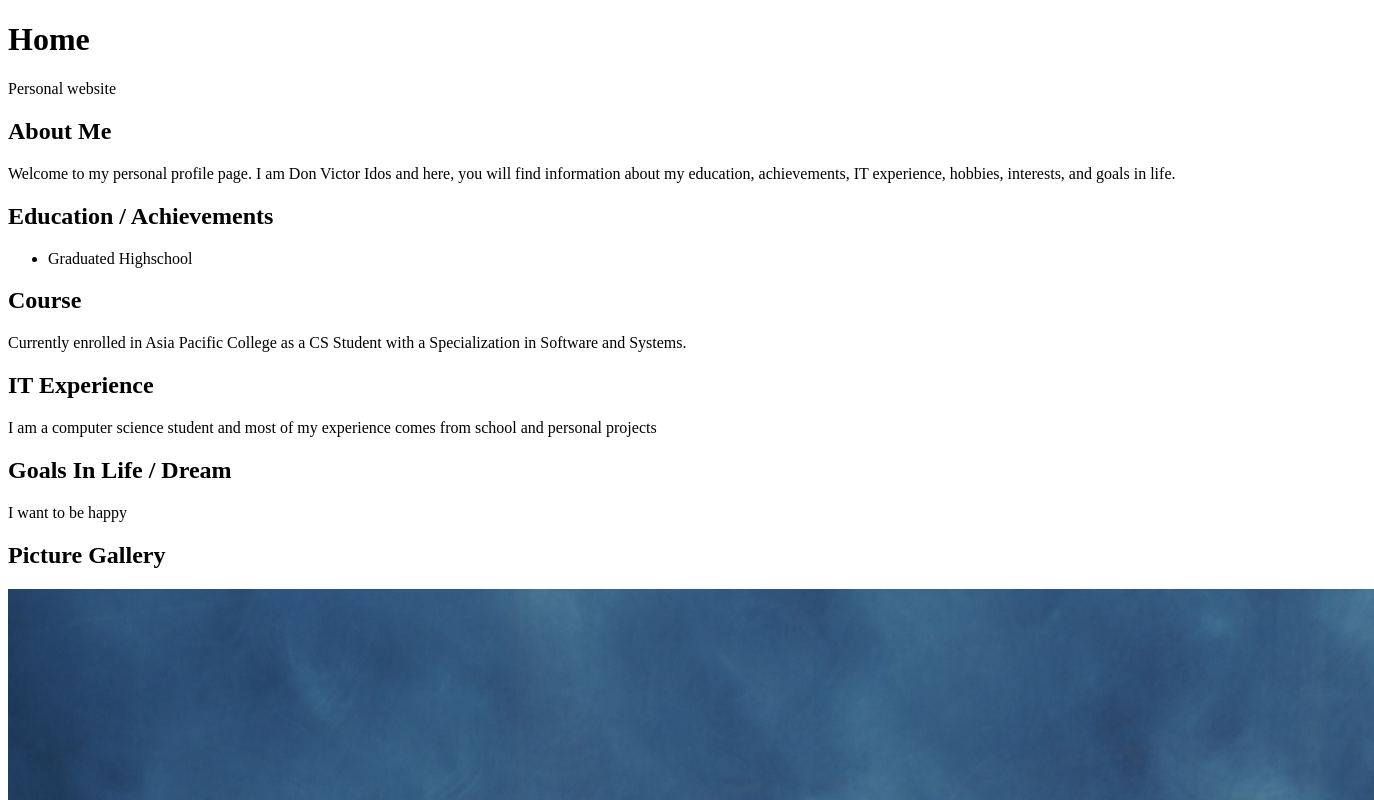
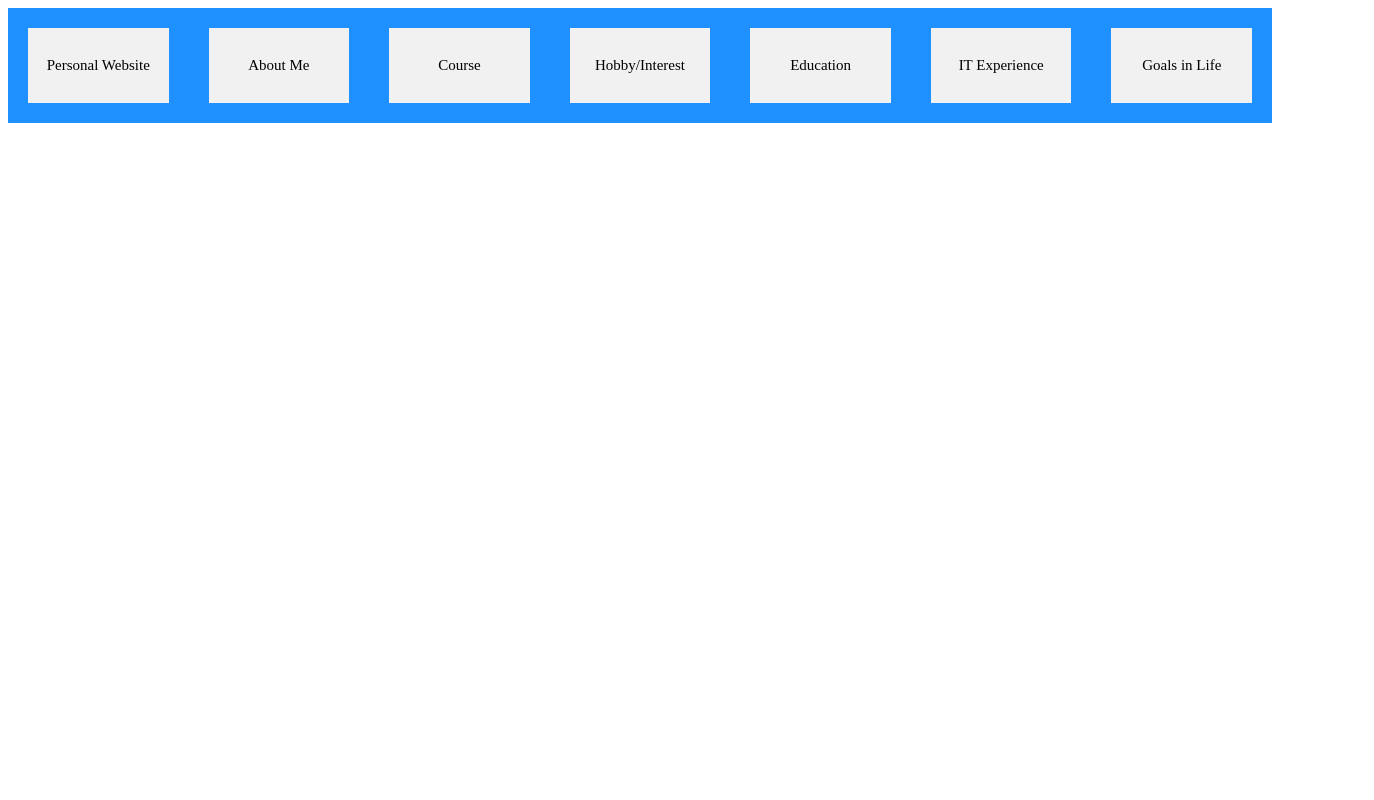
Before and after one commit to apcdlidos/webprog-personal-website, a plain HTML site: page home/index.html in a window 1280 px wide. Shown: the top 800 px of the page, 1374 px wide, since content can reach past the window. Drawn offline with Linux system fonts and the light colour scheme.

Commit message:
Updated Flexbox

```diff
--- a/home/css/flexbox.css
+++ b/home/css/flexbox.css
@@ -6,9 +6,9 @@
 
 .flex-container > div {
   background-color: #f1f1f1;
-  width: 100px;
-  margin: 10px;
+  width: 200px;
+  margin: 20px;
   text-align: center;
   line-height: 75px;
-  font-size: 30px;
+  font-size: 15px;
 }
--- a/home/index.html
+++ b/home/index.html
@@ -5,44 +5,14 @@
     <link rel="stylesheet" href="css/flexbox.css?version=0.1">
   </head>
   <body >
-    <h1>Home</h1>
-    <p>Personal website</p>
-    <h2>About Me</h2>
-    <p>
-      Welcome to my personal profile page. I am Don Victor Idos and here, you will find information about
-      my education, achievements, IT experience, hobbies, interests, and goals
-      in life.
-    </p>
-
-    <h2>Education / Achievements</h2>
-    <ul>
-      <li>Graduated Highschool</li>
-    </ul>
-
-    <h2>Course</h2>
-    <p>
-      Currently enrolled in Asia Pacific College as a CS Student with a
-      Specialization in Software and Systems.
-    </p>
-
-    <h2>IT Experience</h2>
-    <p>
-      I am a computer science student and most of my experience comes from
-      school and personal projects
-    </p>
-    <h2>Goals In Life / Dream</h2>
-    <p>I want to be happy</p>
-
-    <h2>Picture Gallery</h2>
-    <img src="./personal_image.jpg" alt="My Personal Photo" />
-
-<h2>Hobbies & Interests</h2>
 <div class="flex-container">
-  <div> Hobby/Interest</div>
-  <div>Sports</div>
-  <div>Programming</div>
-  <div>Art</div>
-
+  <div>Personal Website</div>
+  <div>About Me</div>
+  <div>Course</div>
+  <div>Hobby/Interest</div>
+  <div>Education</div>
+  <div>IT Experience</div>
+  <div>Goals in Life</div>
 </div>
   </body>
 </html>
```
